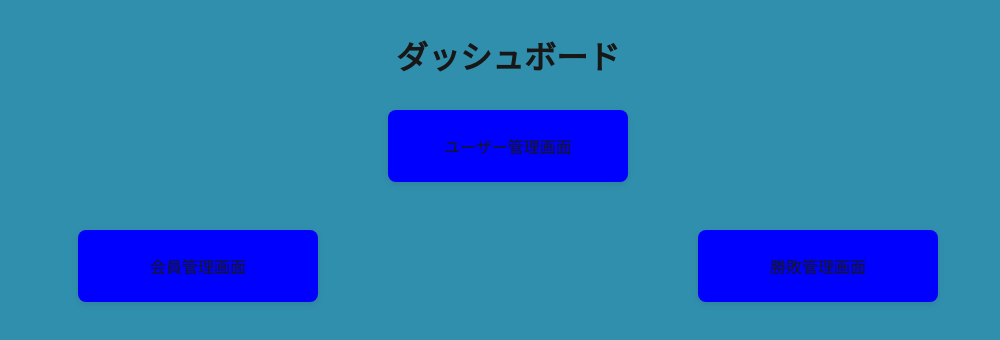
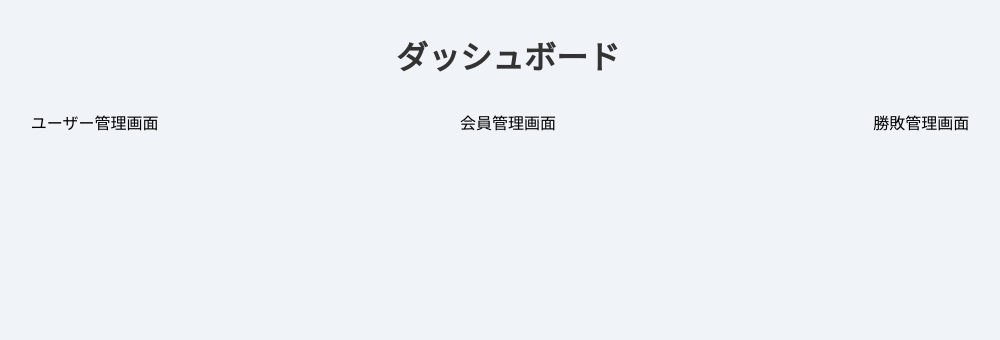
Before and after one commit to inunu1/next-rate, a Next.js app in the folder next-rate/: page /dashboard in a window 1280 px wide. Shown: the top 340 px of the page, without its empty margins (132-1132 px from the left). Built offline with nearby package versions, Linux system fonts and the light colour scheme.

Commit message:
いろいろお試し中

```diff
--- a/next-rate/src/app/dashboard/DashboardPage.module.css
+++ b/next-rate/src/app/dashboard/DashboardPage.module.css
@@ -1,7 +1,7 @@
 .main {
   min-height: 100vh;
   padding: 2rem;
-  background-color: rgb(49, 143, 174);
+  background-color: #f0f4f8; /* 明るいブルーグレーで視認性◎ */
 }
 
 .title {
@@ -9,24 +9,19 @@
   font-weight: bold;
   margin-bottom: 2rem;
   text-align: center;
-}
-
-.centerBox {
-  display: flex;
-  justify-content: center;
-  margin-bottom: 3rem;
+  color: #333;
 }
 
 .grid {
   display: grid;
   grid-template-columns: repeat(auto-fit, minmax(240px, 1fr));
+  color: black;
   gap: 1.5rem;
   justify-items: center;
 }
 
-.cardBlue,
-.cardGreen,
-.cardYellow {
+/* 共通カードスタイル */
+.card {
   width: 240px;
   padding: 1.5rem;
   background-color: blue;
@@ -35,16 +30,18 @@
   text-align: center;
   cursor: pointer;
   transition: background-color 0.3s ease;
+  font-weight: 500;
 }
 
+/* ホバー色（アクセント） */
 .cardBlue:hover {
-  background-color: #dbeafe;
+  background-color: yellow;
 }
 
 .cardGreen:hover {
-  background-color: #d1fae5;
+  background-color: yellow;
 }
 
 .cardYellow:hover {
-  background-color: #fef9c3;
+  background-color: yellow;
 }
--- a/next-rate/src/app/dashboard/page.tsx
+++ b/next-rate/src/app/dashboard/page.tsx
@@ -8,15 +8,11 @@ export default function DashboardPage() {
     <main className={styles.main}>
       <h1 className={styles.title}>ダッシュボード</h1>
 
-      {/* ユーザー管理画面を中央に配置 */}
-      <div className={styles.centerBox}>
+      {/* その他のリンク */}
+      <div className={styles.grid}>
         <Link href="/dashboard/user-management">
           <div className={styles.cardBlue}>ユーザー管理画面</div>
         </Link>
-      </div>
-
-      {/* その他のリンク */}
-      <div className={styles.grid}>
         <Link href="/dashboard/member-management">
           <div className={styles.cardGreen}>会員管理画面</div>
         </Link>
```
